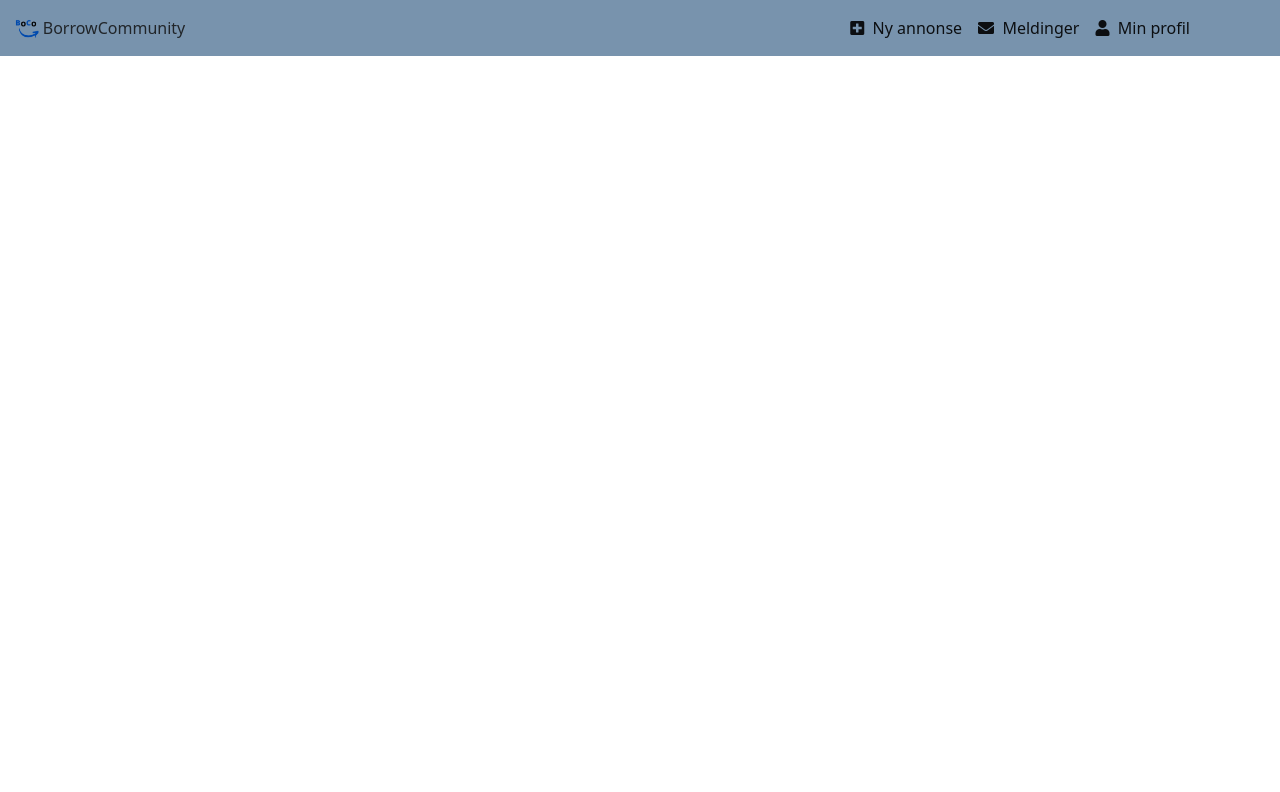
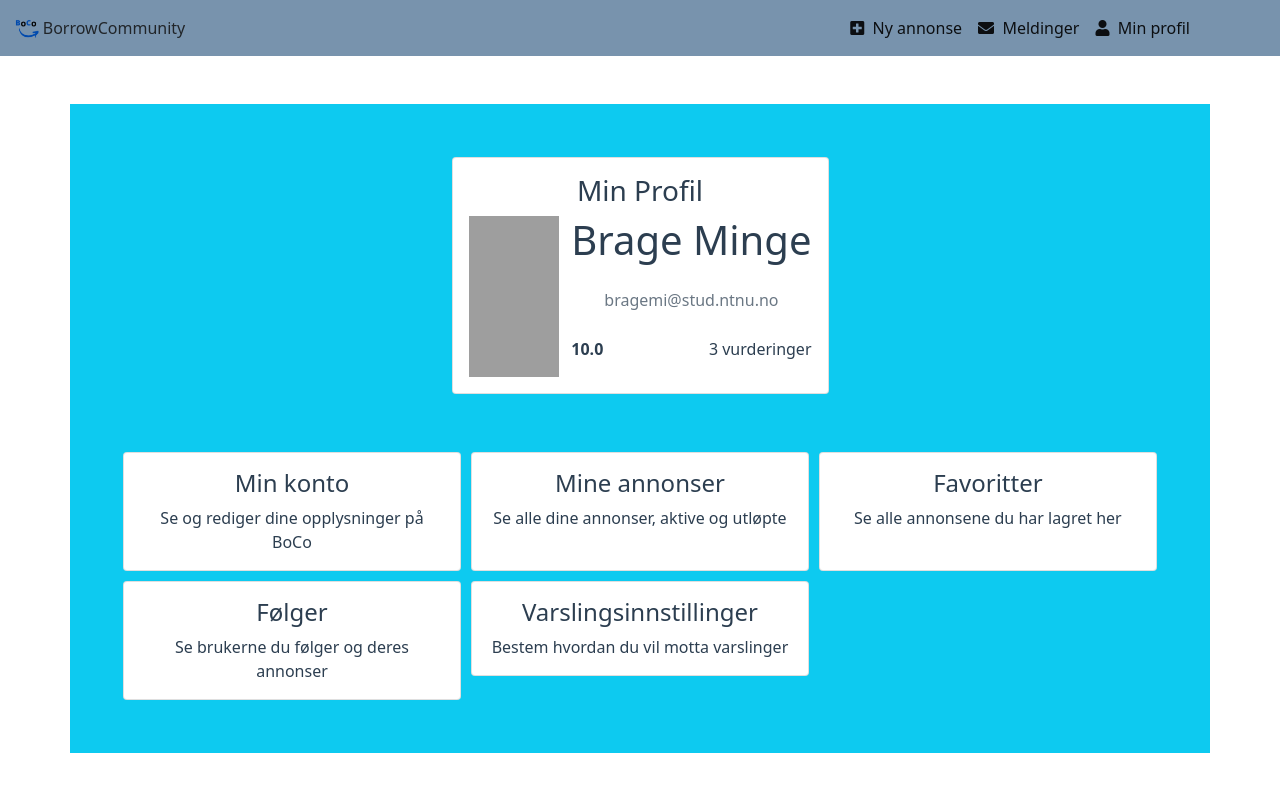
Before and after one commit to thadshap/Boco-project-frontend, a Vue app: page /my_profile in a window 1280 px wide. Shown: the top 792 px of the page. Built offline with nearby package versions, Linux system fonts and the light colour scheme; grey boxes are pictures that could not be loaded; what vue3-openlayers would draw is missing.

Commit message:
Added my profile view to router and header

```diff
--- a/src/components/HeaderComponent.vue
+++ b/src/components/HeaderComponent.vue
@@ -34,7 +34,7 @@
             </li>
             <li class="nav-item">
 
-              <router-link to="/" class="nav-link active text-end">
+              <router-link to="/my_profile" class="nav-link active text-end">
                 <i class="fa fa-user"></i>
                 &nbsp;Min profil
               </router-link>
--- a/src/router/index.js
+++ b/src/router/index.js
@@ -3,6 +3,7 @@ import MainPage from "@/views/MainPage";
 import About from "@/views/About.vue";
 import DetailedAd from "@/views/DetailedAd";
 import LendingPage from "@/views/LendingPage";
+import MyProfile from "@/views/MyProfile";
 
 const routes = [
   {
@@ -25,6 +26,11 @@ const routes = [
     name: "Ad",
     component: DetailedAd,
   },
+  {
+    path: "/my_profile",
+    name: "My profile",
+    component: MyProfile
+  }
 ];
 
 const router = createRouter({
--- a/src/views/MyProfile.vue
+++ b/src/views/MyProfile.vue
@@ -1,15 +1,16 @@
 <template>
-  <div class="d-flex flex-column containerDiv">
+  <div class="d-flex flex-column container p-5 bg-info">
+    <div class="d-flex flex-row justify-content-center w-100">
       <div class="infoContainerDiv">
         <div class="card infoCard">
           <div class="card-body">
             <div>
               <h3>Min Profil</h3>
             </div>
-          <div class="d-flex infoDiv"><img class="profilePic" src="@/assets/img/profilePicPlaceholder.png">
+            <div class="d-flex infoDiv"><img class="profilePic" src="assets/img/1121fqbipvroqfw.png">
               <div class="d-sm-flex flex-column justify-content-end">
-              <p>Brage Minge</p>
-              <p>bragemi@stud.ntnu.no</p>
+                <h1>Brage Minge</h1>
+                <h6 style="opacity: 0.70;"><br>bragemi@stud.ntnu.no<br><br></h6>
                 <div class="d-flex justify-content-between">
                   <p><strong>10.0</strong></p>
                   <p>3 vurderinger</p>
@@ -19,7 +20,8 @@
           </div>
         </div>
       </div>
-    <div class="d-flex flex-row flex-wrap optionContainer">
+    </div>
+    <div class="d-flex flex-row flex-wrap optionContainer w-100 mt-5">
       <div class="cardDiv">
         <div class="card cardBodyStyle">
           <div class="card-body">
@@ -63,6 +65,7 @@
     </div>
   </div>
 </template>
+
 <script>
   export default {
     name: "MyProfile",
@@ -71,13 +74,10 @@
 </script>
 
 <style scoped>
-  .card {
-  }
-
-  @media (min-width: 768px) {
+@media (min-width: 992px) {
   .cardDiv {
     padding: 5px;
-      width: 30%;
+    width: 33.33%;
   }
 }
 
@@ -87,11 +87,9 @@
   cursor: pointer;
 }
 
-  @media (max-width: 768px) {
-    .cardDiv {
-      width: 90%;
-      padding: 5px;
-    }
+.cardBodyStyle:hover {
+  background-color: rgb(175, 182, 189);
+  box-shadow: 0px 5px 5px 2px rgba(0,0,0,0.53);
 }
 
 .infoDiv {
@@ -105,17 +103,32 @@
 }
 
 .infoContainerDiv {
-    margin: 1vw;
   padding: 5px;
-    max-width: 80%;
 }
 
 .profilePic {
   max-width: 90px;
 }
 
-  .optionContainer {
-    margin: 1vw;
+@media screen and (max-width: 992px) and (min-width: 768px) {
+  .cardDiv {
+    width: 50%;
+    padding: 5px;
+  }
 }
 
+@media (max-width: 768px) {
+  .cardDiv {
+    padding: 5px;
+    width: 100%;
+  }
+}
+
+@media (min-width: 992px) {
+  .infoContainerDiv {
+    display: flex;
+    width: 50%;
+    justify-content: center;
+  }
+}
 </style>
```
Lines whose indentation alone changed are shown as unchanged.
